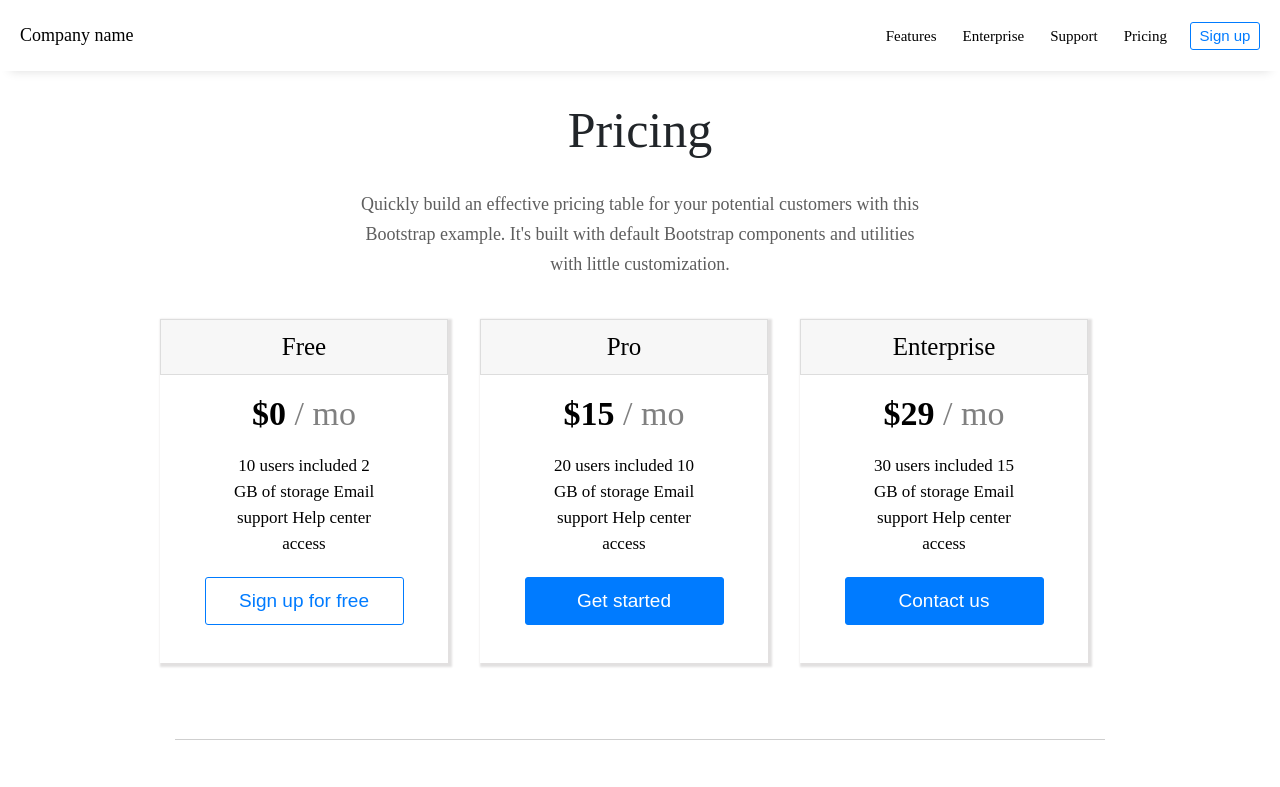
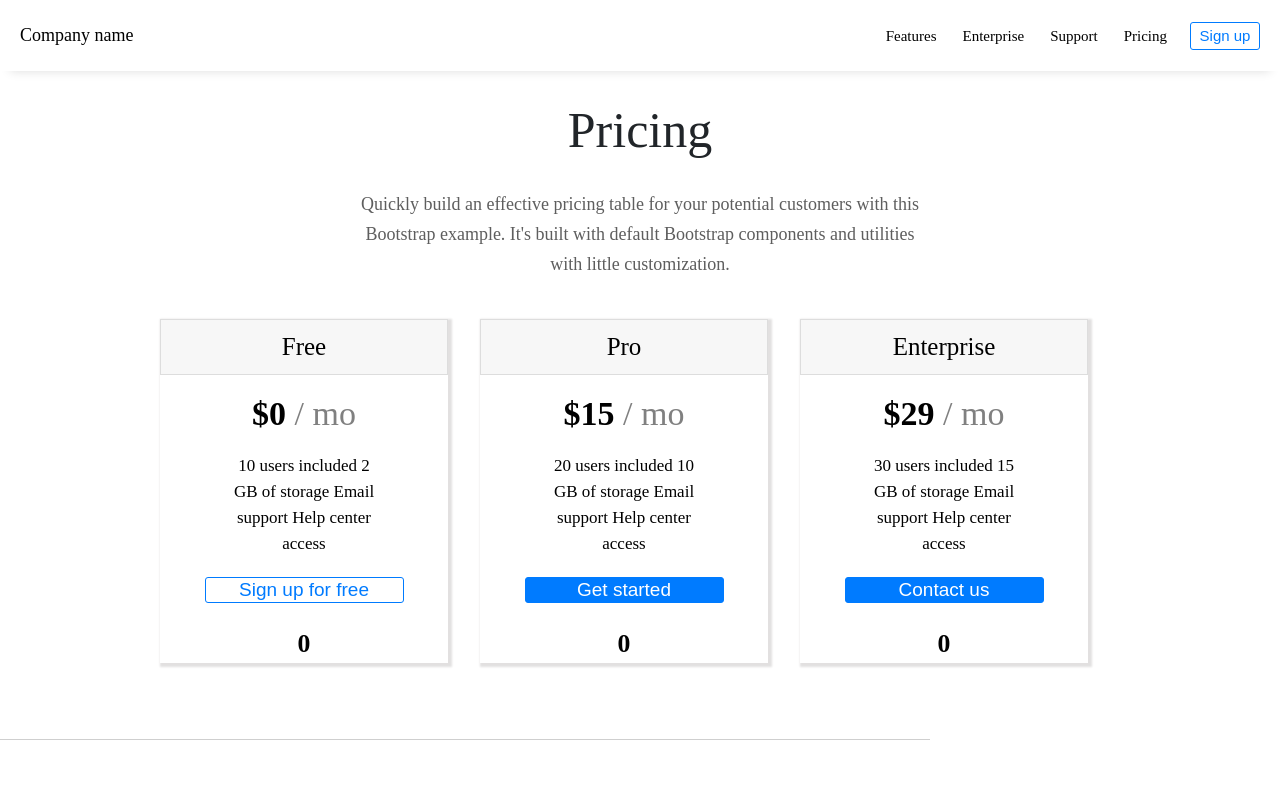
Before and after one commit to 102sae/2023-1R-WebProgramming-Mentoring, a React (Create React App) app: page / in a window 1280 px wide. Shown: the top 787 px of the page. Built offline with nearby package versions, Linux system fonts and the light colour scheme; grey boxes are pictures that could not be loaded.

Commit message:
useState 비교

```diff
--- a/src/App.js
+++ b/src/App.js
@@ -1,7 +1,19 @@
-import React from "react";
+import React, { useState } from "react";
 import "./App.css";
 
 function Card(props) {
+  const [counter, setCounter] = useState(0);
+  const handleBtnClick = () => {
+    setCounter((prev) => prev + 1);
+    console.log(counter);
+    setCounter((prev) => prev + 1);
+    console.log(counter);
+    setCounter((prev) => prev + 1);
+    console.log(counter);
+    setCounter((prev) => prev + 1);
+    console.log(counter);
+  };
+
   return (
     <div className="main_card">
       <div className="main_card_header">{props.title}</div>
@@ -13,14 +25,18 @@ function Card(props) {
           {props.user} users included {props.memory} GB of storage Email support
           Help center access
         </span>
-        <button className="btn main_btn">{props.btn_txt}</button>
+        <button onClick={handleBtnClick} className="btn main_btn">
+          {props.btn_txt}
+        </button>
+        <h3>{counter}</h3>
       </div>
     </div>
   );
 }
+
 function App() {
   return (
-    <body>
+    <div>
       <header>
         <span>Company name</span>
 
@@ -102,7 +118,7 @@ function App() {
           <span>Teams</span>
         </div>
       </footer>
-    </body>
+    </div>
   );
 }
 
```
Also changed, not shown: public/manifest.json.
